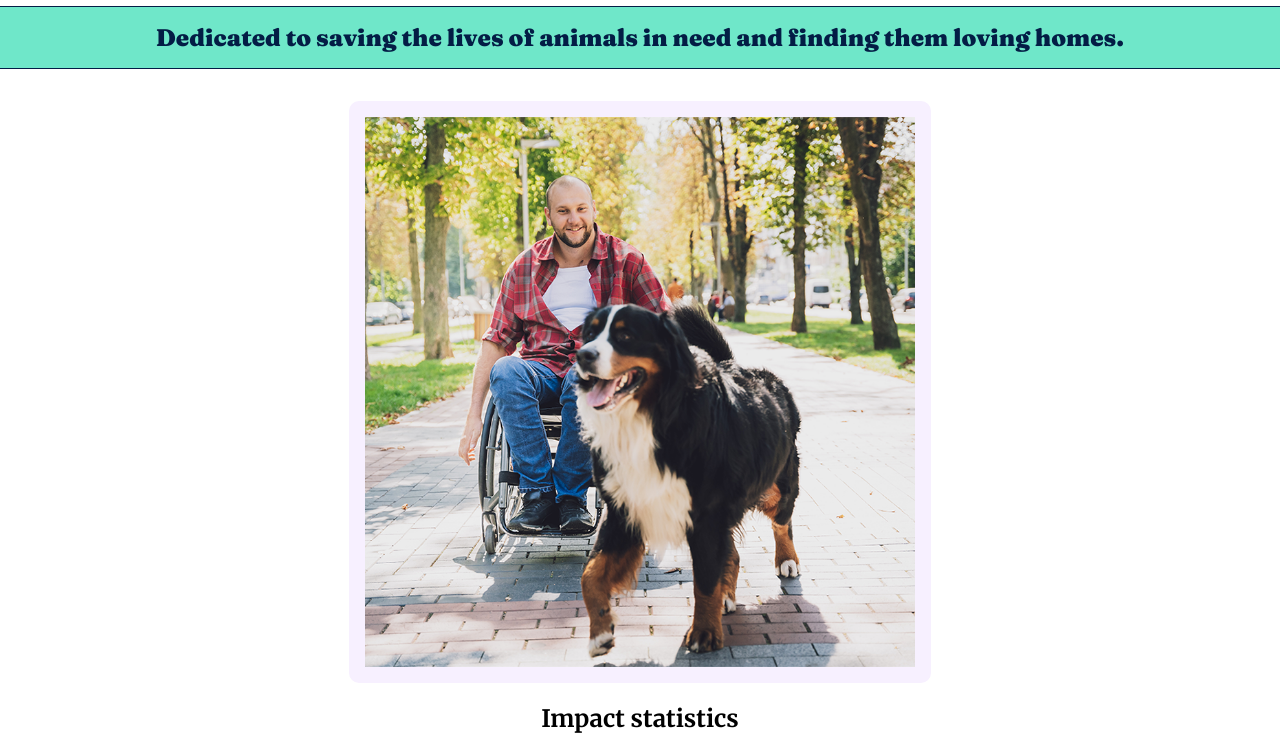
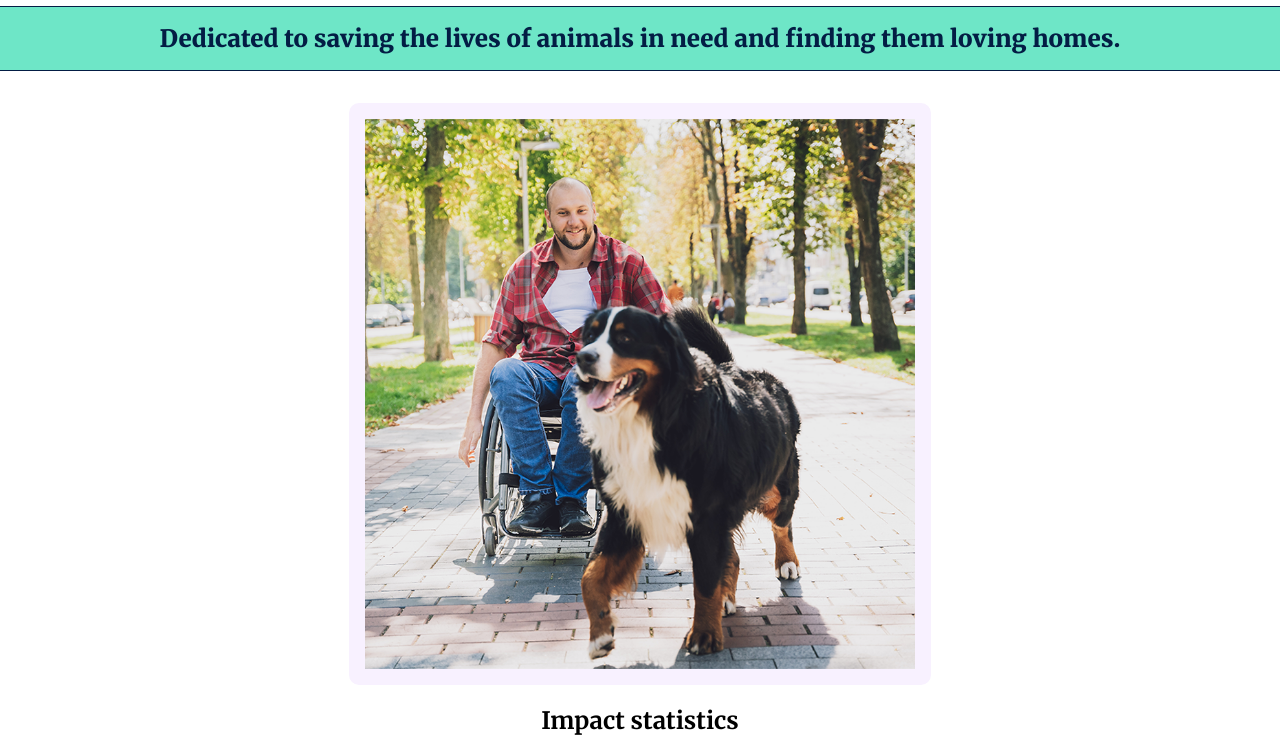
Before and after one commit to sky-erms/animal-rescue-website, a plain HTML site: page index.html in a window 1280 px wide. Shown: the part 223-974 px from the top of the page. Drawn offline with Linux system fonts and the light colour scheme.

Commit message:
deleting unused colors and tweaking typography

```diff
--- a/styles.css
+++ b/styles.css
@@ -1,19 +1,10 @@
 :root {
   /* CSS HEX */
   --turquoise: #6ee6c7;
-  --lavender-mist: #f8f1ffff;
-  /* --thistle: #decdf5ff; */
-  --prussian-blue: #031d44ff;
-  --dim-grey: #676767ff;
+  --lavender-mist: #f8f1ff;
+  --prussian-blue: #031d44;
+}
 
-  /* CSS HSL */
-  --turquoise: hsla(165, 71%, 67%, 1);
-  --lavender-mist: hsla(270, 100%, 97%, 1);
-  /* --thistle: hsla(266, 67%, 88%, 1); */
-  --prussian-blue: hsla(216, 92%, 14%, 1);
-  --dim-grey: hsla(0, 0%, 40%, 1);
-}
-/* 1. Include padding and borders inside element widths */
 *,
 *::before,
 *::after {
@@ -30,7 +21,7 @@
   padding: 1rem;
   background-color: var(--turquoise);
   color: var(--prussian-blue);
-  font-family: "Fraunces", serif;
+  font-family: "Merriweather", serif;
   border-top: 1.5px solid var(--prussian-blue);
   border-bottom: 1.5px solid var(--prussian-blue);
 }
@@ -65,11 +56,6 @@ picture img {
 figure {
   text-align: center;
 }
-/* 3. Remove baseline gaps under images */
-/* img {
-  display: block;
-  max-width: 100%;
-} */
 
 .skip-link {
   position: absolute;
@@ -151,10 +137,6 @@ footer ul {
   flex-direction: column;
 }
 
-/* main img {
-  width: 70%;
-} */
-
 form {
   width: 80%;
   text-align: left;
```
